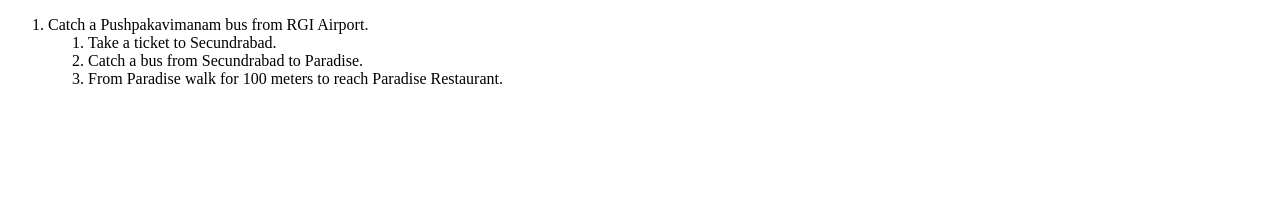
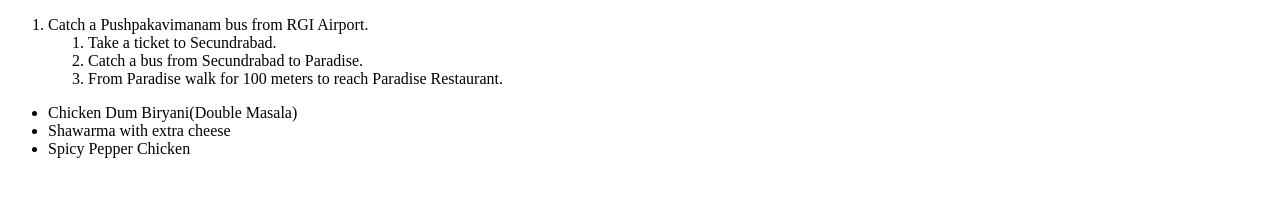
Before and after one commit to 44-563-Web-Apps-S22/webapps-s22-assignment-3-gundunaveen, a plain HTML site: page index.html in a window 1280 px wide. Shown: the part 279-476 px from the top of the page. Drawn offline with Linux system fonts and the light colour scheme.

Commit message:
Added unordered list

```diff
--- a/index.html
+++ b/index.html
@@ -24,6 +24,10 @@
             </ol>
         </ol>
 
-
+        <ul>
+            <li>Chicken Dum Biryani(Double Masala)</li>
+            <li>Shawarma with extra cheese</li>
+            <li>Spicy Pepper Chicken</li>
+        </ul>
     </body>
 </html>
```
